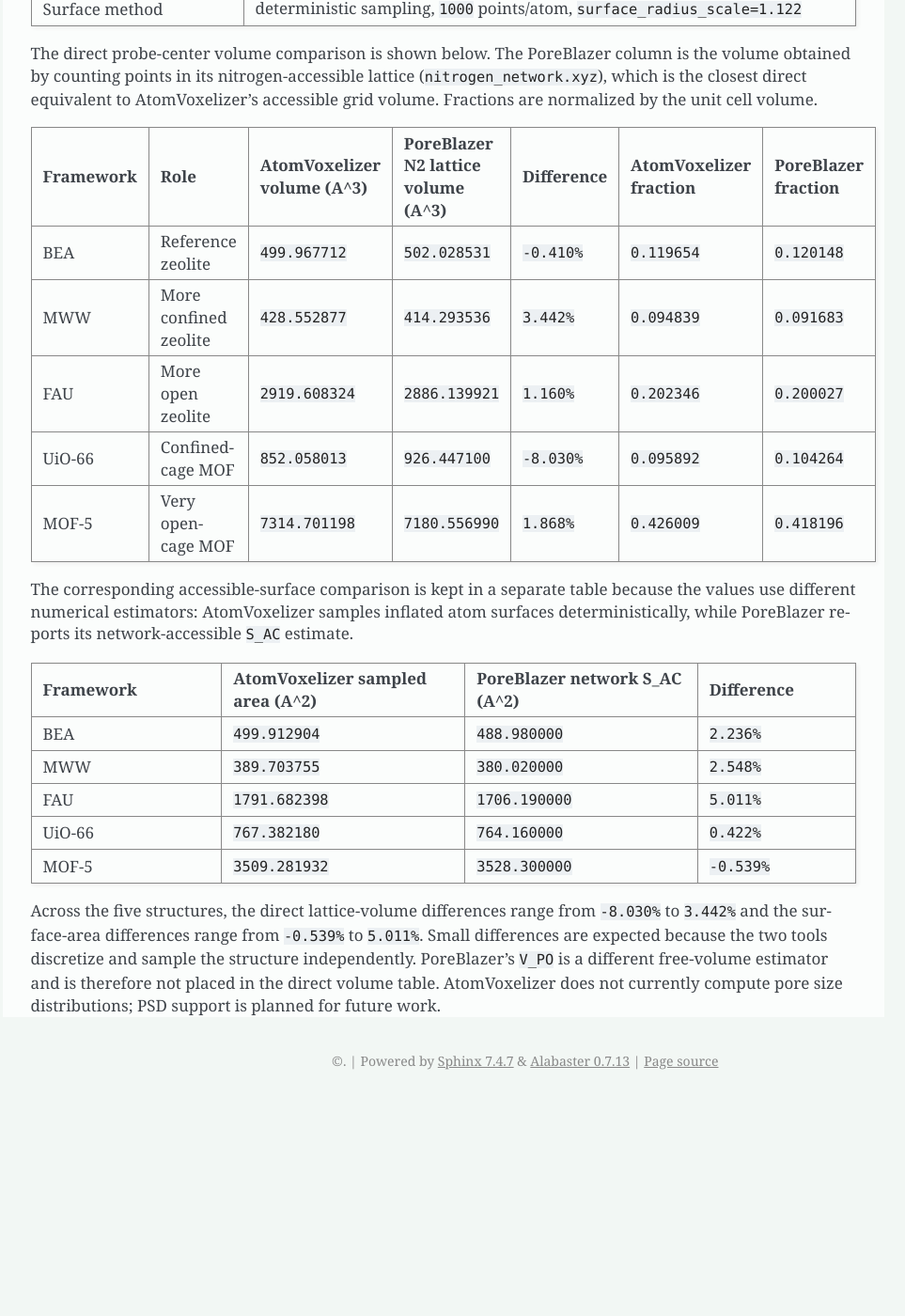
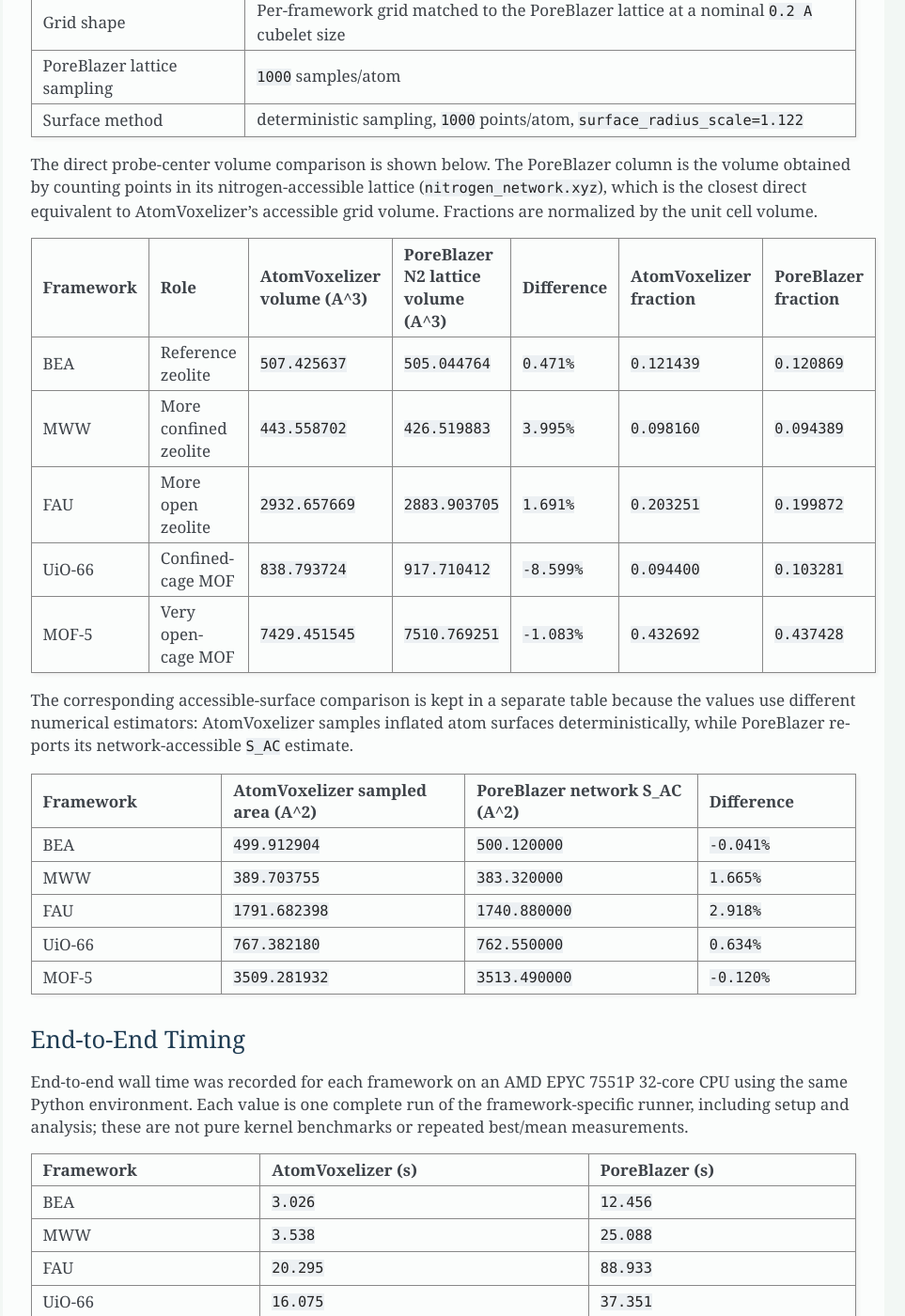
Before and after one commit to tgmaxson/atomvoxelizer, a Sphinx documentation site: the page built from docs/source/analysis.rst, in a window 1280 px wide and 1400 px high, scrolled down 3292 px. Shown: the whole window at 94% size, without its empty margins (313-1276 px from the left). Built offline with Sphinx 7.4.7, drawn with Linux system fonts in a browser that asks for light colours; before the commit the page ends 4460 px from its top, so only the background shows below that; some of the changed text lies outside the part shown.

Commit message:
Refine multi-framework validation benchmarks

```diff
--- a/docs/source/analysis.rst
+++ b/docs/source/analysis.rst
@@ -161,6 +161,13 @@ and the UiO-66 and MOF-5 structures are from COD entries
 `4132633 <https://www.crystallography.net/4132633.html>`_ and
 `1516305 <https://www.crystallography.net/1516305.html>`_, respectively.
 
+The BEA reference is specifically ``examples/zeolite/BEA.cif`` (``data_BEA``),
+the idealized pure-SiO2 IZA-SC structure whose coordinates and cell parameters
+were optimized with DLS76. It uses space group ``P 41 2 2``, a tetragonal cell
+with ``a = b = 12.632 A`` and ``c = 26.186 A``, and 192 framework atoms. This
+is a pure-silica framework model, not a composition-specific aluminosilicate
+BEA sample.
+
 Each run uses the same PoreBlazer-style nitrogen settings. AtomVoxelizer was
 supplied only numerical arrays: cell, atomic positions, atomic radii, and probe
 radius.
@@ -176,9 +183,9 @@ radius.
      - ``1.657 A`` = PoreBlazer nitrogen sigma ``3.314 A`` / 2
    * - Grid shape
      - Per-framework grid matched to the PoreBlazer lattice at a nominal
-       ``0.25 A`` cubelet size
+       ``0.2 A`` cubelet size
    * - PoreBlazer lattice sampling
-     - ``500`` samples/atom
+     - ``1000`` samples/atom
    * - Surface method
      - deterministic sampling, ``1000`` points/atom, ``surface_radius_scale=1.122``
 
@@ -201,39 +208,39 @@ cell volume.
      - PoreBlazer fraction
    * - BEA
      - Reference zeolite
-     - ``499.967712``
-     - ``502.028531``
-     - ``-0.410%``
-     - ``0.119654``
-     - ``0.120148``
+     - ``507.425637``
+     - ``505.044764``
+     - ``0.471%``
+     - ``0.121439``
+     - ``0.120869``
    * - MWW
      - More confined zeolite
-     - ``428.552877``
-     - ``414.293536``
-     - ``3.442%``
-     - ``0.094839``
-     - ``0.091683``
+     - ``443.558702``
+     - ``426.519883``
+     - ``3.995%``
+     - ``0.098160``
+     - ``0.094389``
    * - FAU
      - More open zeolite
-     - ``2919.608324``
-     - ``2886.139921``
-     - ``1.160%``
-     - ``0.202346``
-     - ``0.200027``
+     - ``2932.657669``
+     - ``2883.903705``
+     - ``1.691%``
+     - ``0.203251``
+     - ``0.199872``
    * - UiO-66
      - Confined-cage MOF
-     - ``852.058013``
-     - ``926.447100``
-     - ``-8.030%``
-     - ``0.095892``
-     - ``0.104264``
+     - ``838.793724``
+     - ``917.710412``
+     - ``-8.599%``
+     - ``0.094400``
+     - ``0.103281``
    * - MOF-5
      - Very open-cage MOF
-     - ``7314.701198``
-     - ``7180.556990``
-     - ``1.868%``
-     - ``0.426009``
-     - ``0.418196``
+     - ``7429.451545``
+     - ``7510.769251``
+     - ``-1.083%``
+     - ``0.432692``
+     - ``0.437428``
 
 The corresponding accessible-surface comparison is kept in a separate table
 because the values use different numerical estimators: AtomVoxelizer samples
@@ -250,28 +257,58 @@ network-accessible ``S_AC`` estimate.
      - Difference
    * - BEA
      - ``499.912904``
-     - ``488.980000``
-     - ``2.236%``
+     - ``500.120000``
+     - ``-0.041%``
    * - MWW
      - ``389.703755``
-     - ``380.020000``
-     - ``2.548%``
+     - ``383.320000``
+     - ``1.665%``
    * - FAU
      - ``1791.682398``
-     - ``1706.190000``
-     - ``5.011%``
+     - ``1740.880000``
+     - ``2.918%``
    * - UiO-66
      - ``767.382180``
-     - ``764.160000``
-     - ``0.422%``
+     - ``762.550000``
+     - ``0.634%``
    * - MOF-5
      - ``3509.281932``
-     - ``3528.300000``
-     - ``-0.539%``
+     - ``3513.490000``
+     - ``-0.120%``
+
+End-to-End Timing
+^^^^^^^^^^^^^^^^^
+
+End-to-end wall time was recorded for each framework on an AMD EPYC 7551P
+32-core CPU using the same Python environment. Each value is one complete run
+of the framework-specific runner, including setup and analysis; these are not
+pure kernel benchmarks or repeated best/mean measurements.
+
+.. list-table::
+   :header-rows: 1
+
+   * - Framework
+     - AtomVoxelizer (s)
+     - PoreBlazer (s)
+   * - BEA
+     - ``3.026``
+     - ``12.456``
+   * - MWW
+     - ``3.538``
+     - ``25.088``
+   * - FAU
+     - ``20.295``
+     - ``88.933``
+   * - UiO-66
+     - ``16.075``
+     - ``37.351``
+   * - MOF-5
+     - ``11.787``
+     - ``103.550``
 
 Across the five structures, the direct lattice-volume differences range from
-``-8.030%`` to ``3.442%`` and the surface-area differences range from
-``-0.539%`` to ``5.011%``. Small differences are expected because the two tools
+``-8.599%`` to ``3.995%`` and the surface-area differences range from
+``-0.120%`` to ``2.918%``. Small differences are expected because the two tools
 discretize and sample the structure independently. PoreBlazer's ``V_PO`` is a
 different free-volume estimator and is therefore not placed in the direct
 volume table. AtomVoxelizer does not currently compute pore size distributions;
--- a/docs/source/examples.rst
+++ b/docs/source/examples.rst
@@ -79,8 +79,8 @@ radius. ``probe_accessible_surface_area`` estimates sampled accessible surface
 area from inflated atom surfaces.
 
 See :doc:`analysis` for the method and a five-framework comparison against
-PoreBlazer, including the matched AtomVoxelizer setup and agreement for
-probe-accessible volume and surface area.
+PoreBlazer, including the matched AtomVoxelizer setup, agreement for
+probe-accessible volume and surface area, and per-framework timing results.
 
 Finite Wulff Distance Surface
 -----------------------------
```
